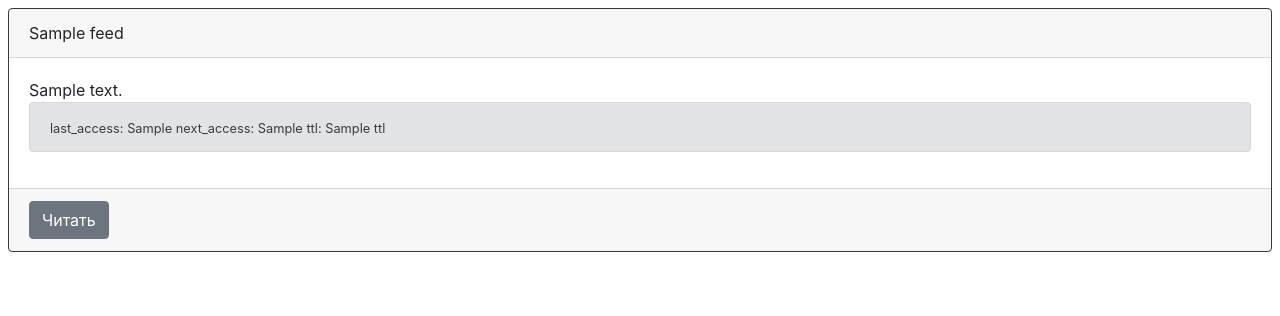
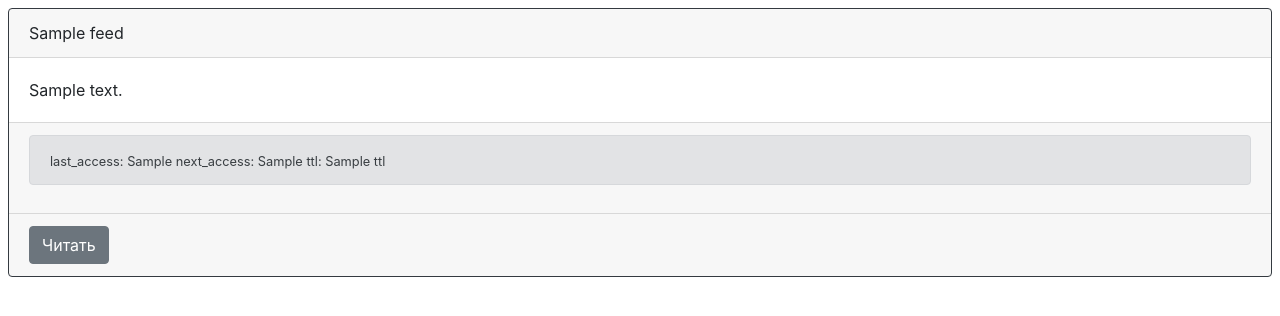
Before and after one commit to dreamerminsk/news, a Python web app: template templates/feeds.html in a window 1280 px wide. Shown: the part 56-372 px from the top of the page. Run offline with Jinja, Linux system fonts and the light colour scheme; the template is opened without the code that fills it: most values are stand-ins (such as "Sample title", 1, 10 or a date in 2020); some libraries are stand-ins or nearby versions.

Commit message:
Update feeds.html

```diff
--- a/templates/feeds.html
+++ b/templates/feeds.html
@@ -43,6 +43,8 @@
         <div class='card-text'>
           {{ feed['description'] }}
         </div>
+      </div>
+      <div class='card-footer'>
         <div class="alert alert-secondary" role="alert">
           <small>
             last_access: <span id='la-{{ feed['_id'] }}'>{{ feed['last_access'] }}</span>
```
